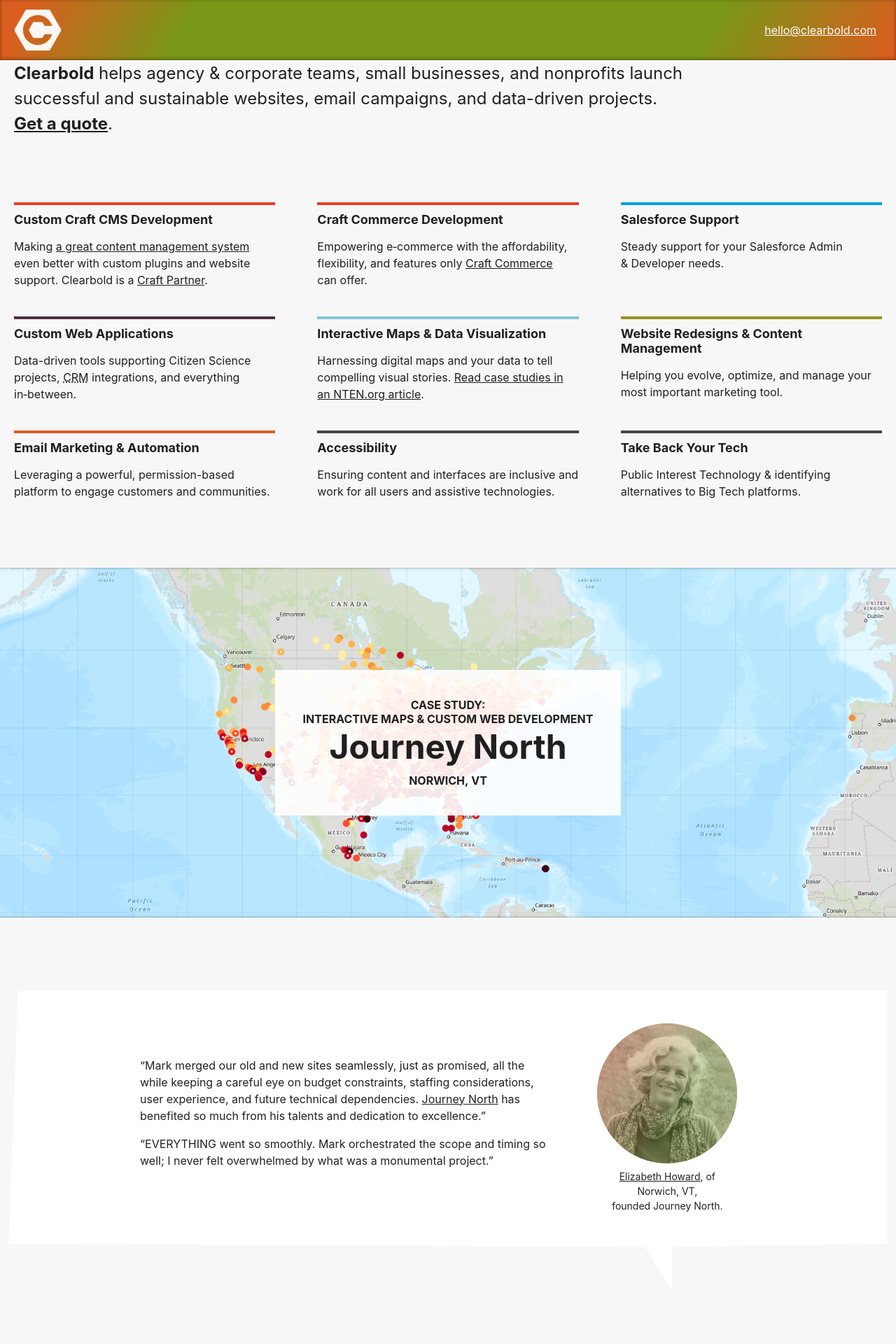
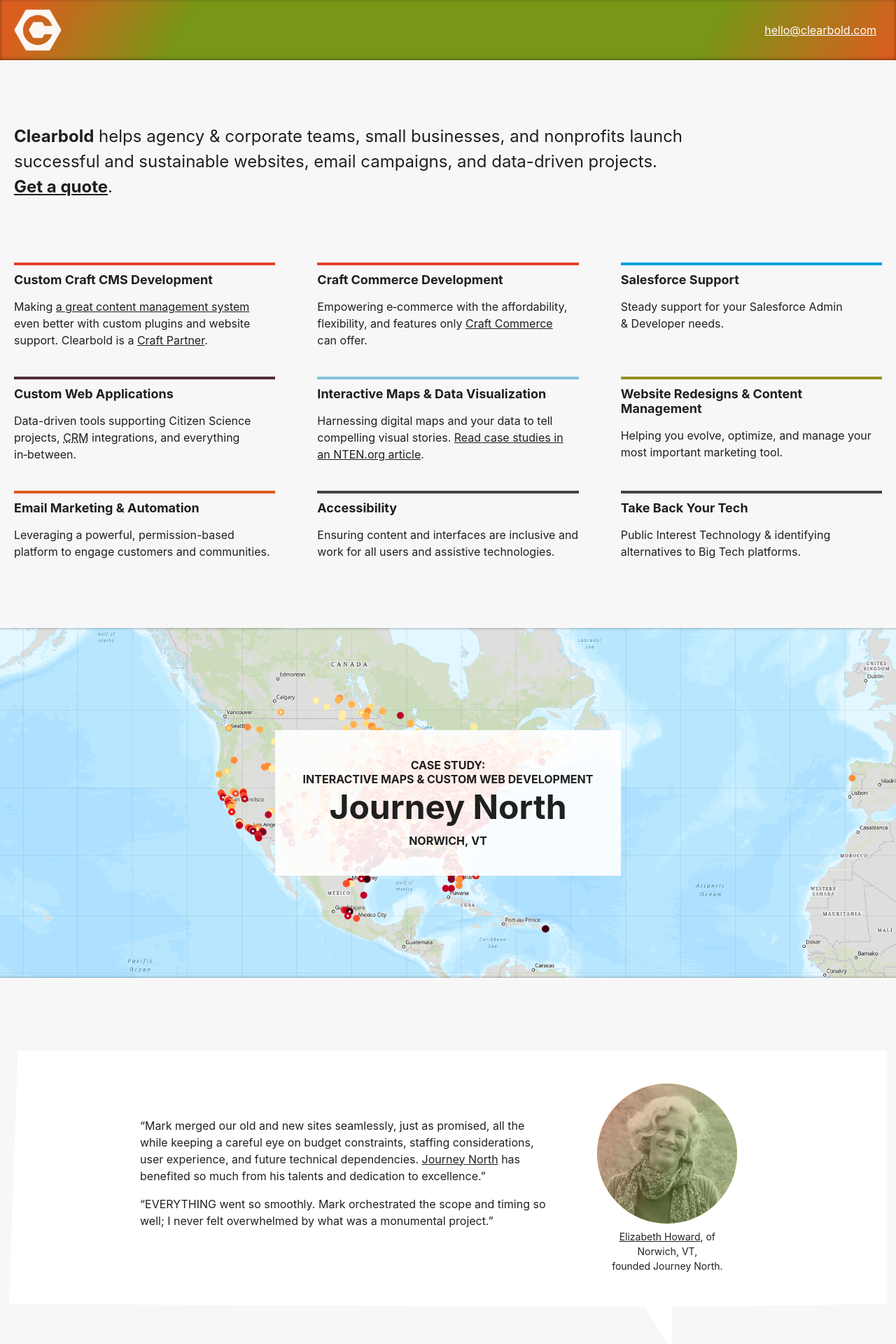
Before and after one commit to clearbold/clearbold.github.io, a Jekyll site: the page built from jn.html, in a window 1280 px wide. Shown: the top 1920 px of the page at 70% size. Built offline with Jekyll 4.4.1, drawn with Linux system fonts in a browser that asks for light colours; some of the changed text lies outside the part shown.

Commit message:
CSS for intro-promo - markreeves.net is using .intro

```diff
--- a/_includes/footer.html
+++ b/_includes/footer.html
@@ -1,5 +1,5 @@
     <footer class="panel-bottom" role="contentinfo">
         <div class="wrapper wrapper-content">
-            <p>&copy; 2020, Clearbold, LLC. <a href="mailto:hello@clearbold.com">hello@clearbold.com</a>. Montpelier,&nbsp;VT,&nbsp;USA. <a href="https://en.wikipedia.org/wiki/UTC%E2%88%9205%3A00" target="_blank">EST&nbsp;UTC-05:00</a>.</p><p>This website does not track&nbsp;you.</p><p>Built with <a href="https://jekyllrb.com/">Jekyll</a> and running on <a href="https://pages.github.com/">GitHub&nbsp;Pages</a>. Mark&rsquo;s on <a rel="me" href="https://mastodon.technology/@circa1977">Mastodon</a> &amp;&nbsp;<a href="https://github.com/circa1977">GitHub</a>.</p><p>Ask about discounted rates for&nbsp;nonprofits, co-ops, and B corps.<span class="no-cssgrid"> <a href="https://caniuse.com/#feat=css-grid" target="_blank">Upgrade your browser</a>.</span></p>
+            <p>&copy; 2020, Clearbold, LLC. <a href="mailto:hello@clearbold.com">hello@clearbold.com</a>. Montpelier,&nbsp;VT,&nbsp;USA. <a href="https://en.wikipedia.org/wiki/UTC%E2%88%9205%3A00" target="_blank">EST&nbsp;UTC-05:00</a>.</p><p>This website does not track&nbsp;you.</p><p>Built with <a href="https://jekyllrb.com/" target="_blank">Jekyll</a> and running on <a href="https://arcustech.com/" target="_blank">Arcustech</a>. Mark&rsquo;s on <a rel="me" href="https://mastodon.technology/@circa1977" target="_blank">Mastodon</a> &amp;&nbsp;<a href="https://github.com/circa1977" target="_blank">GitHub</a>.</p><p>Ask about discounted rates for&nbsp;nonprofits, co-ops, and B corps.<span class="no-cssgrid"> <a href="https://caniuse.com/#feat=css-grid" target="_blank">Upgrade your browser</a>.</span></p>
         </div>
     </footer>
--- a/_includes/services.html
+++ b/_includes/services.html
@@ -4,11 +4,11 @@
             <div class="cards">
                 <div class="card card-craft">
                     <h2>Custom Craft CMS Development</h2>
-                    <p>Making <a href="https://craftcms.com">a great content management system</a> even better with custom plugins and website support. Clearbold is a <a href="https://craftcms.com/partners/clearbold">Craft&nbsp;Partner</a>.</p>
+                    <p>Making <a href="https://craftcms.com" target="_blank">a great content management system</a> even better with custom plugins and website support. Clearbold is a <a href="https://craftcms.com/partners/clearbold" target="_blank">Craft&nbsp;Partner</a>.</p>
                 </div>
                 <div class="card card-craft">
                     <h2>Craft Commerce Development</h2>
-                    <p>Empowering e&#8209;commerce with the affordability, flexibility, and features only <a href="https://craftcms.com/commerce">Craft&nbsp;Commerce</a> can&nbsp;offer.</p>
+                    <p>Empowering e&#8209;commerce with the affordability, flexibility, and features only <a href="https://craftcms.com/commerce" target="_blank">Craft&nbsp;Commerce</a> can&nbsp;offer.</p>
                 </div>
                 <div class="card card-salesforce">
                     <h2>Salesforce Support</h2>
@@ -20,7 +20,7 @@
                 </div>
                 <div class="card card-maps">
                     <h2>Interactive Maps & Data Visualization</h2>
-                    <p>Harnessing digital maps and your data to tell compelling visual stories. <a href="https://www.nten.org/article/the-journey-to-low-cost-mapping-solutions/" title="The Journey to Low-Cost Mapping Solutions, featured in the Nonprofit Technology Network blog.">Read case studies in an NTEN.org&nbsp;article</a>.</p>
+                    <p>Harnessing digital maps and your data to tell compelling visual stories. <a href="https://www.nten.org/article/the-journey-to-low-cost-mapping-solutions/" title="The Journey to Low-Cost Mapping Solutions, featured in the Nonprofit Technology Network blog." target="_blank">Read case studies in an NTEN.org&nbsp;article</a>.</p>
                 </div>
                 <div class="card card-websites">
                     <h2>Website Redesigns &amp; Content Management</h2>
--- a/_layouts/home.html
+++ b/_layouts/home.html
@@ -35,7 +35,7 @@
             <nav role="navigation"><a href="#craft" id="craft-jumplink">Craft Plugins</a> <a href="mailto:hello@clearbold.com">hello@clearbold.com</a></nav>
         </div>
     </header>
-    <div class="outer-content"><main id="content" role="main"><div class="panel panel-top intro">
+    <div class="outer-content"><main id="content" role="main"><div class="panel panel-top intro intro-promo">
         <div class="wrapper wrapper-content">
             <a class="wintergreen" href="https://wintergreendesign.com" target="_blank">
                 <p><b>Wintergreen</b> is a new full service branding, design, and technology studio backed by Clearbold. Visit&nbsp;<span>wintergreendesign.com</span>.</p>
--- a/ui/css/styles.css
+++ b/ui/css/styles.css
@@ -163,7 +163,8 @@
 
 .intro {
     font-size: 18px; font-size: 1.125rem;
-
+}
+.intro-promo {
     padding-top: 0;
     padding-bottom: 94px;
 }
```
Also changed, not shown: 7 other files.
